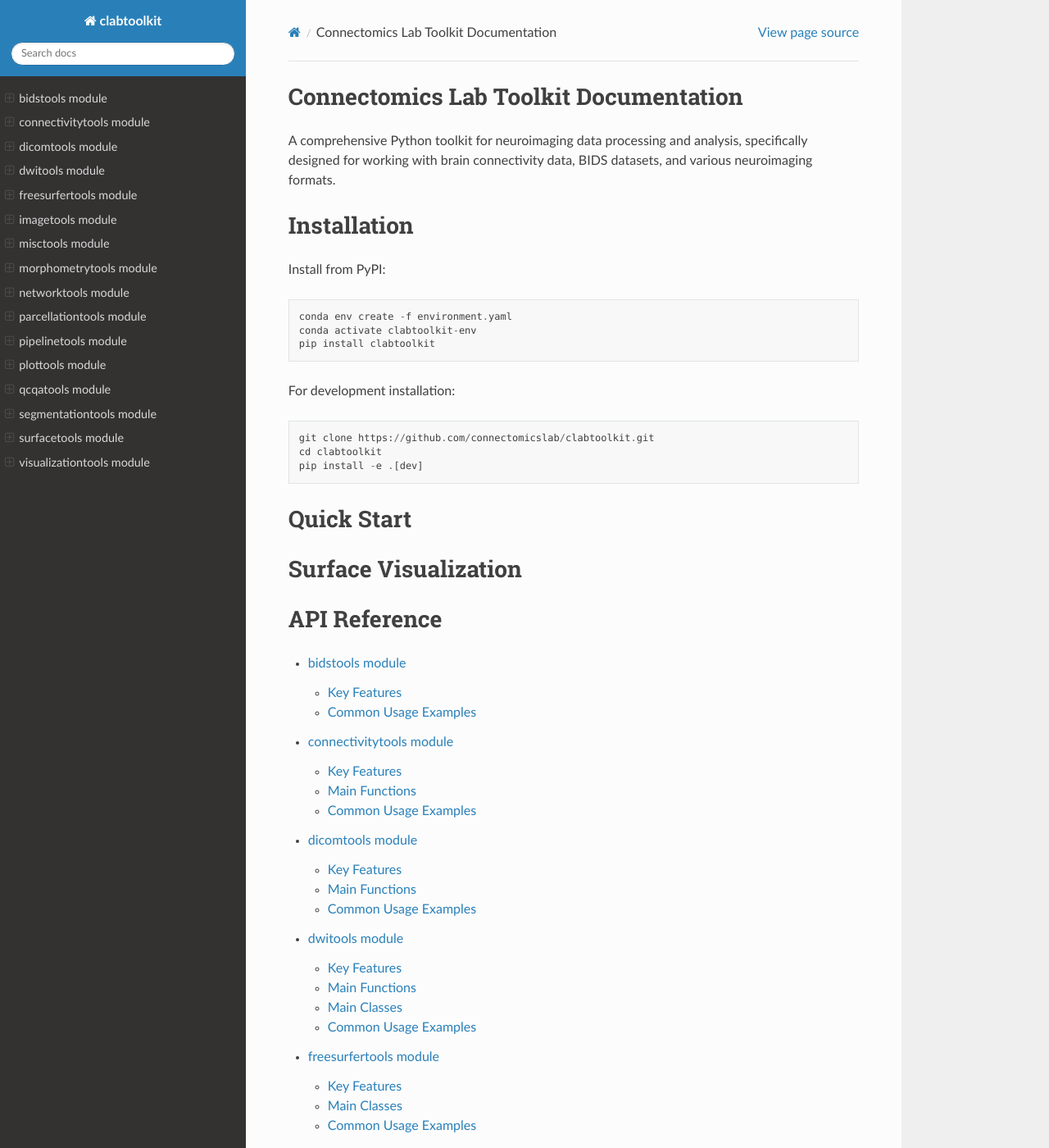
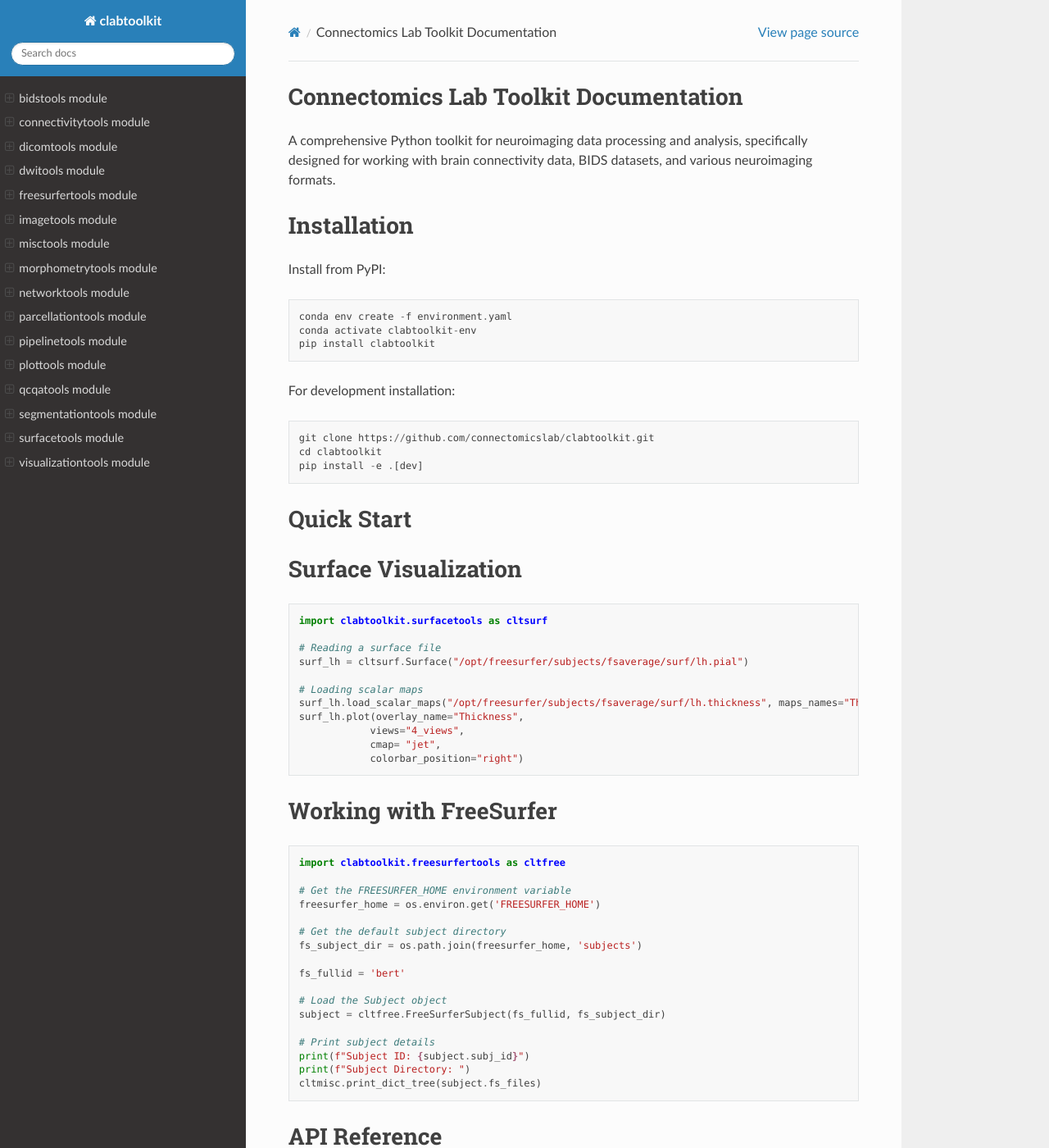
Before and after one commit to connectomicslab/clabtoolkit, a Sphinx documentation site: the page built from docs/source/index.rst, in a window 1280 px wide and 1400 px high. Shown: the whole window at 82% size. Built offline with Sphinx 7.4.7 and the Read the Docs theme 3.1.0, drawn with Linux system fonts in a browser that asks for light colours; pages that are not in the unit, such as notebooks, are missing from menus.

Commit message:
Restore index.rst to working version with complete documentation structure

```diff
--- a/docs/source/index.rst
+++ b/docs/source/index.rst
@@ -39,7 +39,9 @@ Quick Start
 
 Surface Visualization
 =====================
+
 .. code-block:: python
+
     import clabtoolkit.surfacetools as cltsurf
 
     # Reading a surface file
@@ -51,6 +53,29 @@ Surface Visualization
                 views="4_views",
                 cmap= "jet",
                 colorbar_position="right")
+
+
+Working with FreeSurfer
+=======================
+.. code-block:: python
+
+    import clabtoolkit.freesurfertools as cltfree
+
+    # Get the FREESURFER_HOME environment variable
+    freesurfer_home = os.environ.get('FREESURFER_HOME')
+
+    # Get the default subject directory
+    fs_subject_dir = os.path.join(freesurfer_home, 'subjects')
+
+    fs_fullid = 'bert'
+
+    # Load the Subject object
+    subject = cltfree.FreeSurferSubject(fs_fullid, fs_subject_dir)
+
+    # Print subject details
+    print(f"Subject ID: {subject.subj_id}")
+    print(f"Subject Directory: ")
+    cltmisc.print_dict_tree(subject.fs_files)
 
 API Reference
 =============
```
